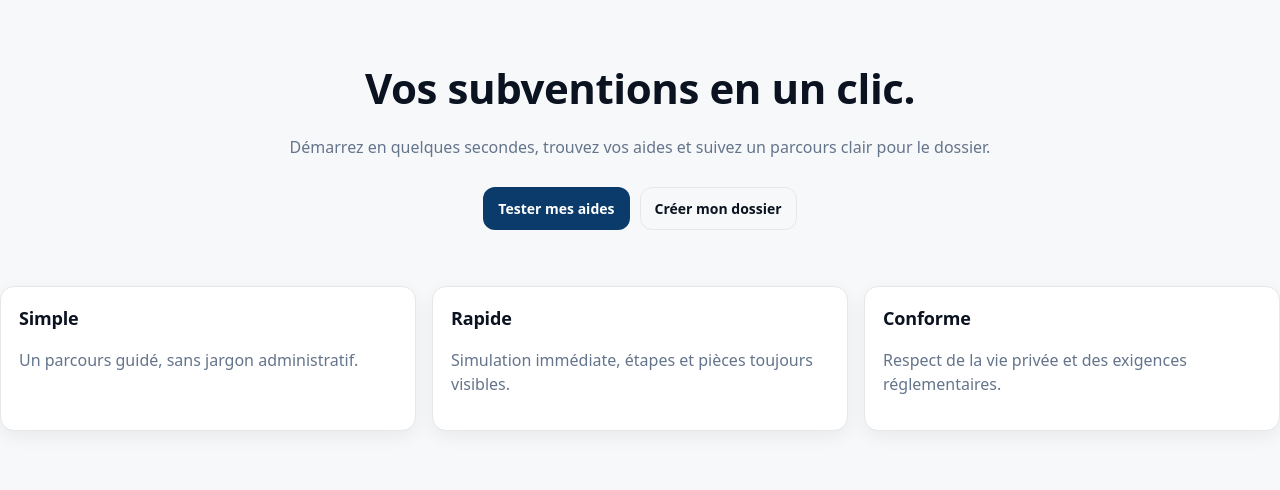
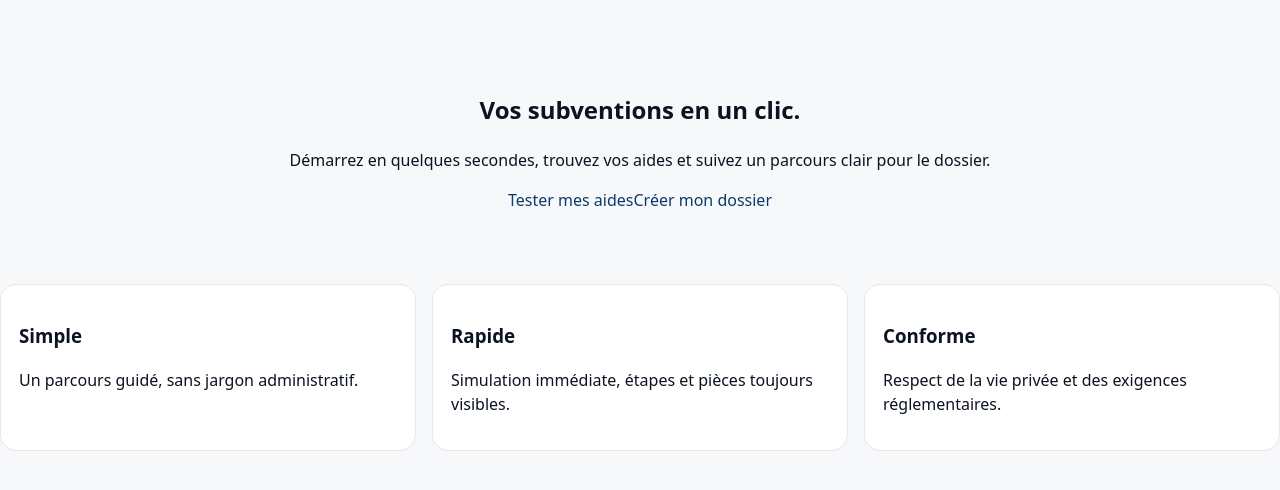
Before and after one commit to BACOUL/subventech-app, a Next.js app: page / in a window 1280 px wide. Shown: the top 490 px of the page. Built offline with nearby package versions, Linux system fonts and the light colour scheme.

Commit message:
Update globals.css

```diff
--- a/styles/globals.css
+++ b/styles/globals.css
@@ -1,111 +1,95 @@
-/* styles/globals.css */
-/* ====== Tokens marque (clair par défaut) ====== */
+/* ==== Thème SubvenTech (light/dark) ==== */
 :root {
-  --bg:       #F7F8FA;
-  --surface:  #FFFFFF;
-  --text:     #0B1320;
-  --primary:  #0B3B6B; /* bleu logo */
-  --accent:   #16B978; /* vert logo */
-  --muted:    #64748B;
-  --border:   #E5E7EB;
-  --radius:   14px;
-  --shadow:   0 6px 18px rgba(2, 10, 20, .06);
+  --bg:        #F7F8FA;
+  --surface:   #FFFFFF;
+  --text:      #0B1320;
+  --primary:   #0B3B6B; /* bleu logo — CTA */
+  --accent:    #16B978; /* vert logo — succès/accents */
+  --muted:     #64748B;
+  --border:    #E5E7EB;
+  --radius:    16px;
 }
 
-/* (option) thème sombre si l’OS le demande */
 @media (prefers-color-scheme: dark) {
   :root {
-    --bg:       #0E1116;
-    --surface:  #111827;
-    --text:     #E5F2F4;
-    --muted:    #94A3B8;
-    --border:   #1F2937;
+    --bg:        #0E1116;
+    --surface:   #111827;
+    --text:      #E5F2F4;
+    --primary:   #0B3B6B;
+    --accent:    #16B978;
+    --muted:     #94A3B8;
+    --border:    #1F2937;
   }
 }
 
-/* ====== Base ====== */
+/* Reset doux + base */
 * { box-sizing: border-box; }
-html, body { padding: 0; margin: 0; }
+html, body { padding:0; margin:0; }
 body {
   background: var(--bg);
   color: var(--text);
-  font-family: ui-sans-serif, system-ui, -apple-system, Segoe UI, Roboto, Inter, Arial, sans-serif;
+  font-family: system-ui, -apple-system, Segoe UI, Roboto, Inter, Arial, sans-serif;
   line-height: 1.5;
-  -webkit-font-smoothing: antialiased;
 }
 
-.container { width: 100%; max-width: 1120px; margin: 0 auto; padding: 0 16px; }
+/* Liens & focus visibles (a11y) */
+a { color: var(--primary); text-decoration: none; }
+a:hover { text-decoration: underline; }
+:focus-visible { outline: none; box-shadow: 0 0 0 3px var(--accent); border-radius: 6px; }
 
-h1, h2, h3 { margin: 0 0 8px; letter-spacing: -0.01em; }
-h1 { font-size: clamp(28px, 4.5vw, 42px); font-weight: 700; }
-h2 { font-size: clamp(22px, 3.2vw, 28px); font-weight: 600; }
-h3 { font-size: 18px; font-weight: 600; }
+/* Conteneur */
+.container {
+  max-width: 1120px;
+  padding: 0 16px;
+  margin: 0 auto;
+}
 
-a { color: inherit; text-decoration: none; }
-.muted { color: var(--muted); }
-
-/* ====== Header / Footer (clair) ====== */
+/* Header très simple */
 .header {
-  position: sticky; top: 0; z-index: 20;
-  background: color-mix(in oklab, var(--surface) 90%, transparent);
-  backdrop-filter: blur(8px);
+  position: sticky; top: 0;
+  backdrop-filter: blur(6px);
+  background: color-mix(in oklab, var(--surface) 80%, transparent);
   border-bottom: 1px solid var(--border);
 }
-.headerRow { height: 56px; display: flex; align-items: center; justify-content: space-between; gap: 16px; }
-.brand { display: inline-flex; align-items: center; gap: 10px; font-weight: 700; }
-.brandMark {
-  width: 28px; height: 28px; display: grid; place-items: center;
-  border-radius: 10px; background: linear-gradient(135deg, var(--primary), var(--accent));
-  color: white; font-weight: 700;
+.header-inner {
+  display: flex; align-items: center; justify-content: space-between;
+  height: 64px;
 }
-.brandName { font-size: 16px; letter-spacing: .2px; }
-.brandAccent { color: var(--accent); }
+.brand { display: inline-flex; align-items: center; gap: 10px; font-weight: 600; }
+.brand img { display:block; }
+.nav a { margin-left: 10px; padding: 8px 12px; border-radius: 10px; }
+.nav a.cta { background: var(--primary); color: #fff; }
+.nav a.ghost { background: transparent; color: var(--text); border: 1px solid var(--border); }
 
-.nav a { padding: 8px 10px; border-radius: 10px; color: var(--muted); }
-.nav a:hover, .nav a:focus-visible { background: var(--surface); color: var(--text); outline: none; }
+/* Sections */
+.section { padding: 56px 0; }
+.hero { text-align: center; padding: 72px 0; }
+.h1 {
+  font-weight: 700; letter-spacing: -0.01em;
+  font-size: clamp(32px, 4vw, 48px);
+}
+.lead { color: var(--muted); max-width: 720px; margin: 8px auto 0; }
 
-.footer {
-  margin-top: 56px; border-top: 1px solid var(--border);
-  padding: 28px 0; color: var(--muted);
-}
-
-/* ====== Sections / cartes ====== */
-.hero { text-align: center; padding: 56px 0 28px; }
-.ctaRow { display: inline-flex; gap: 10px; margin-top: 12px; }
-
-.grid {
-  display: grid; gap: 16px; margin: 28px 0 8px;
-  grid-template-columns: repeat(1, minmax(0, 1fr));
-}
-.grid.two { grid-template-columns: repeat(1, minmax(0, 1fr)); }
-@media (min-width: 768px) {
-  .grid { grid-template-columns: repeat(3, minmax(0, 1fr)); }
-  .grid.two { grid-template-columns: repeat(2, minmax(0, 1fr)); }
-}
-
+/* Cards grille simple */
+.grid { display: grid; gap: 16px; grid-template-columns: repeat(1, minmax(0,1fr)); }
+@media (min-width: 860px){ .grid { grid-template-columns: repeat(3, minmax(0,1fr)); } }
 .card {
   background: var(--surface);
   border: 1px solid var(--border);
   border-radius: var(--radius);
   padding: 18px;
-  box-shadow: var(--shadow);
 }
 
-.page { padding: 28px 0 8px; }
+/* Badges */
+.badge {
+  display:inline-block; font-size:12px; padding:4px 8px; border-radius:999px;
+  background: var(--border);
+}
 
-/* ====== Boutons ====== */
-.btn {
-  display: inline-flex; align-items: center; justify-content: center;
-  padding: 10px 14px; border-radius: 12px; font-weight: 600; font-size: 14px;
-  border: 1px solid transparent; transition: transform .05s ease, opacity .15s ease;
-}
-.btn:active { transform: translateY(1px); }
-.btnPrimary { background: var(--primary); color: #fff; }
-.btnPrimary:hover, .btnPrimary:focus-visible { opacity: .95; outline: none; }
-.btnGhost { background: transparent; border-color: var(--border); color: var(--text); }
-.btnGhost:hover, .btnGhost:focus-visible { background: var(--surface); outline: none; }
-
-/* ====== Listes / étapes ====== */
-.list { margin: 10px 0 0; padding-left: 0; list-style: none; color: var(--muted); }
-.steps { margin: 10px 0 0; padding-left: 18px; }
-.steps li { margin: 6px 0; }
+/* Pied de page */
+.footer {
+  border-top: 1px solid var(--border);
+  padding: 28px 0;
+  color: var(--muted);
+  font-size: 14px;
+       }
```
